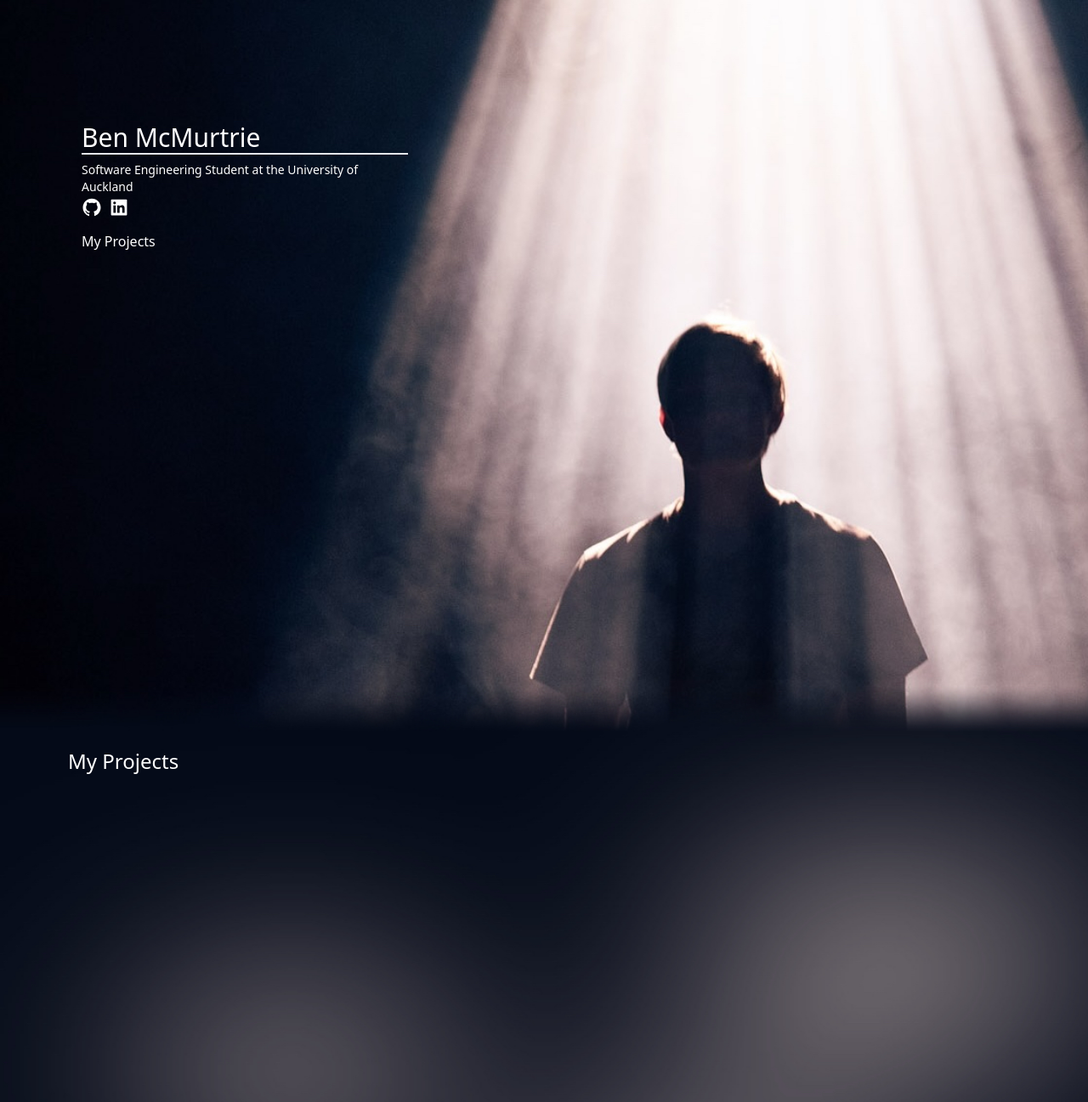
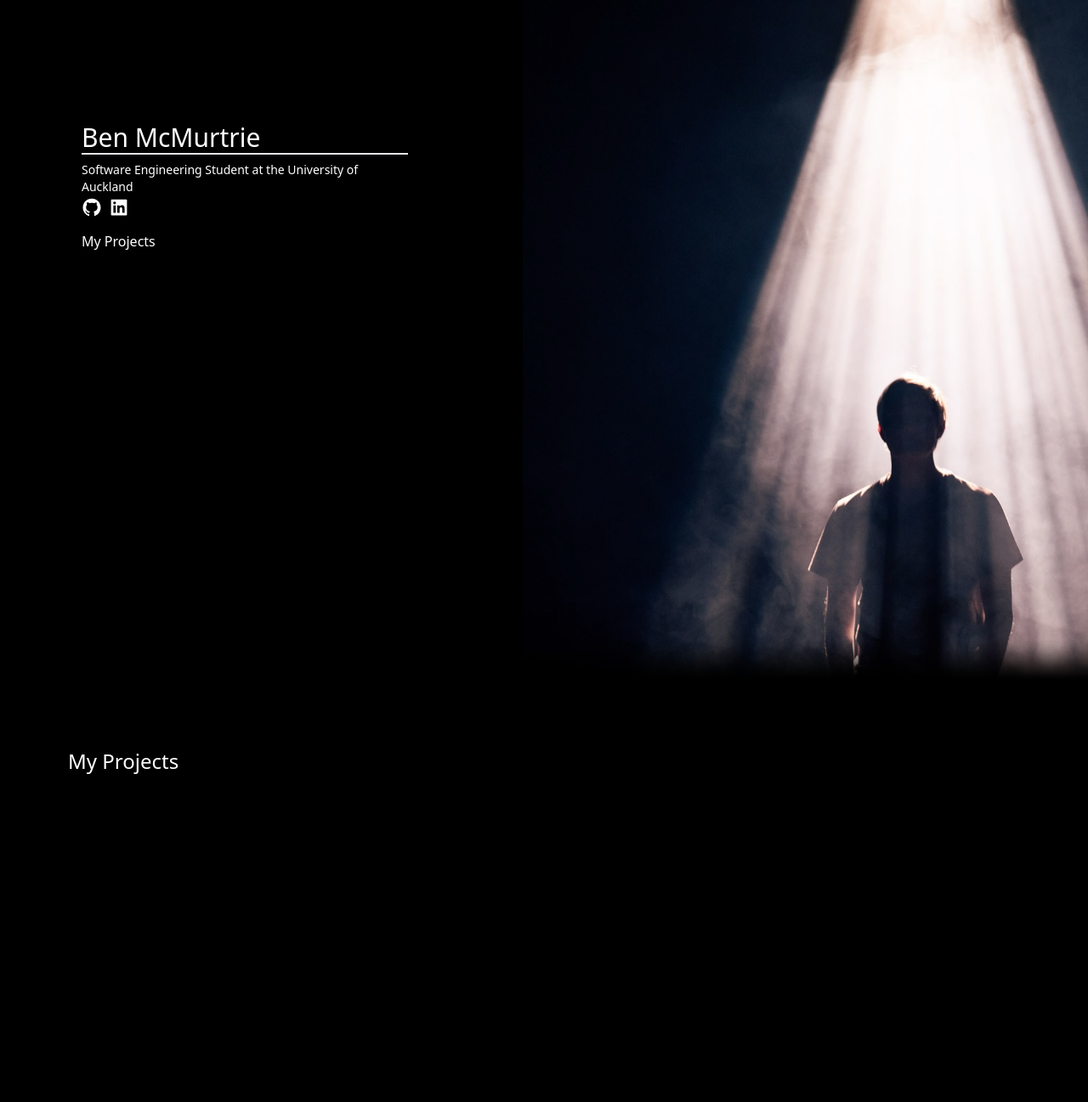
Before and after one commit to ben-732/ben-732.github.io, a React (Create React App) app: page / in a window 1280 px wide. Shown: the top 1297 px of the page at 85% size. Built offline with nearby package versions, Linux system fonts and the light colour scheme.

Commit message:
Smaller background image...?

```diff
--- a/src/App.tsx
+++ b/src/App.tsx
@@ -11,7 +11,7 @@ function App() {
   return (
     <div
       className="w-screen  bg-cover"
-      style={{ backgroundImage: `url(${background_img})` }}
+      // style={{ backgroundImage: `url(${background_img})` }}
     >
       <Landing />
       <Projects />
--- a/src/Landing.tsx
+++ b/src/Landing.tsx
@@ -2,7 +2,7 @@ import React from "react";
 
 import { AiFillGithub, AiFillLinkedin } from "react-icons/ai";
 
-import background_img from "./images/main_bg.jpeg";
+import background_img from "./images/bg_small_fade.png";
 
 function Landing() {
   console.log(background_img);
@@ -17,8 +17,8 @@ function Landing() {
     <>
       {" "}
       <div
-        className="w-full h-screen   bg-cover bg-left"
-        // style={{ backgroundImage: `url(${background_img})` }}
+        className="w-full h-screen  bg-black bg-no-repeat bg-contain bg-right-top"
+        style={{ backgroundImage: `url(${background_img})` }}
       >
         <div className="w-96 absolute top-36 left-24 text-white ">
           <span className="text-3xl text-white block font-extralight mb-2 border-b-2 ">
--- a/src/Projects.tsx
+++ b/src/Projects.tsx
@@ -9,7 +9,7 @@ function Projects() {
   return (
     <>
       <div
-        className="w-full h-screen mt-screen  bg-cover bg-left "
+        className="w-full h-screen mt-screen  bg-black "
         // style={{ backgroundImage: `url(${background_img})` }}
       >
         <div className="w-full h-full flex">
```
Also changed, not shown: src/images/bg_small_fade.png (added), src/images/smallbg.jpeg (added).
